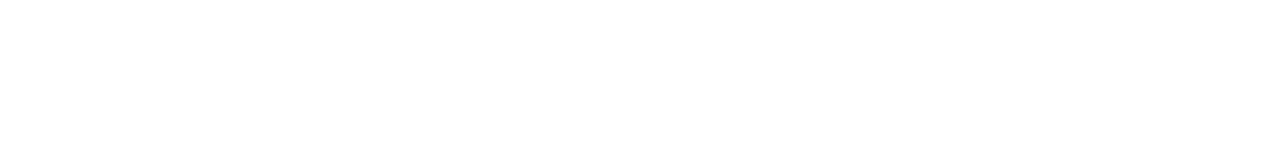
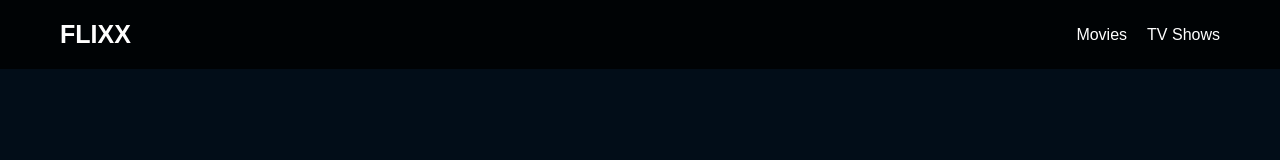
Before and after one commit to mayankmanik/flixx, a plain HTML site: page index.html in a window 1280 px wide. Drawn offline with Linux system fonts and the light colour scheme.

Commit message:
added fonts and navbar

```diff
--- a/css/style.css
+++ b/css/style.css
@@ -9,6 +9,14 @@
 :root {
   --color-primary: #020d18;
   --color-secondary: #f1c40f;
+}
+
+body {
+  font-family: 'Poppins', sans-serif;
+  font-size: 16px;
+  background: var(--color-primary);
+  color: #fff;
+  overflow-x: hidden;
 }
 
 a {
@@ -27,3 +35,54 @@ ul {
 .text-secondary {
   color: var(--color-secondary);
 }
+
+.active {
+  color: var(--color-secondary);
+  font-weight: 700;
+}
+
+.back {
+  margin-top: 30px;
+}
+
+.container {
+  max-width: 1200px;
+  width: 100%;
+  margin: 0 auto;
+  padding: 0 20px;
+}
+
+.main-header .container {
+  display: flex;
+  justify-content: space-between;
+  align-items: center;
+  padding: 0 20px;
+}
+
+.main-header {
+  padding: 20px 0;
+  background: rgba(0, 0, 0, 0.8);
+}
+
+.main-header .logo {
+  color: #fff;
+  font-size: 25px;
+  font-weight: 700;
+  text-transform: uppercase;
+}
+
+.main-header ul {
+  display: flex;
+}
+
+.main-header ul li {
+  margin-left: 20px;
+}
+
+.main-header ul li a {
+  font-size: 16px;
+}
+
+.main-header ul li a:hover {
+  color: var(--color-secondary);
+}
--- a/index.html
+++ b/index.html
@@ -9,6 +9,21 @@
 </head>
 
 <body>
+    <header class="main-header">
+        <div class="container">
+            <div class="logo"><a href="/">FLIXX</a></div>
+            <nav>
+                <ul>
+                    <li>
+                        <a class="nav-link" href="/">Movies</a>
+                    </li>
+                    <li>
+                        <a class="nav-link" href="/shows.html">TV Shows</a>
+                    </li>
+                </ul>
+            </nav>
+        </div>
+    </header>
 
 </body>
 
```
Also changed, not shown: images/android-chrome-192x192.png (added), images/android-chrome-512x512.png (added), images/apple-touch-icon.png (added), images/favicon-16x16.png (added), images/favicon-32x32.png (added), images/favicon.ico (added), images/no-image.jpg (added), images/showcase-bg.jpg (added), images/site.webmanifest (added), webfonts/fa-brands-400.ttf (added), webfonts/fa-brands-400.woff2 (added), webfonts/fa-regular-400.ttf (added), webfonts/fa-regular-400.woff2 (added), webfonts/fa-solid-900.ttf (added), 3 more files.
